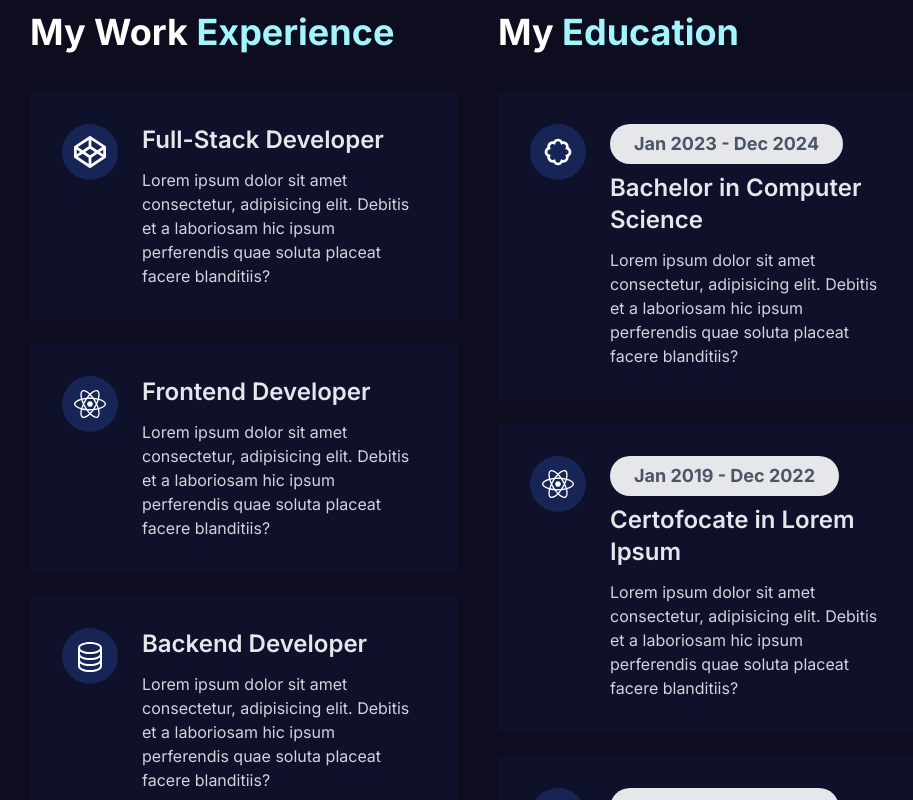
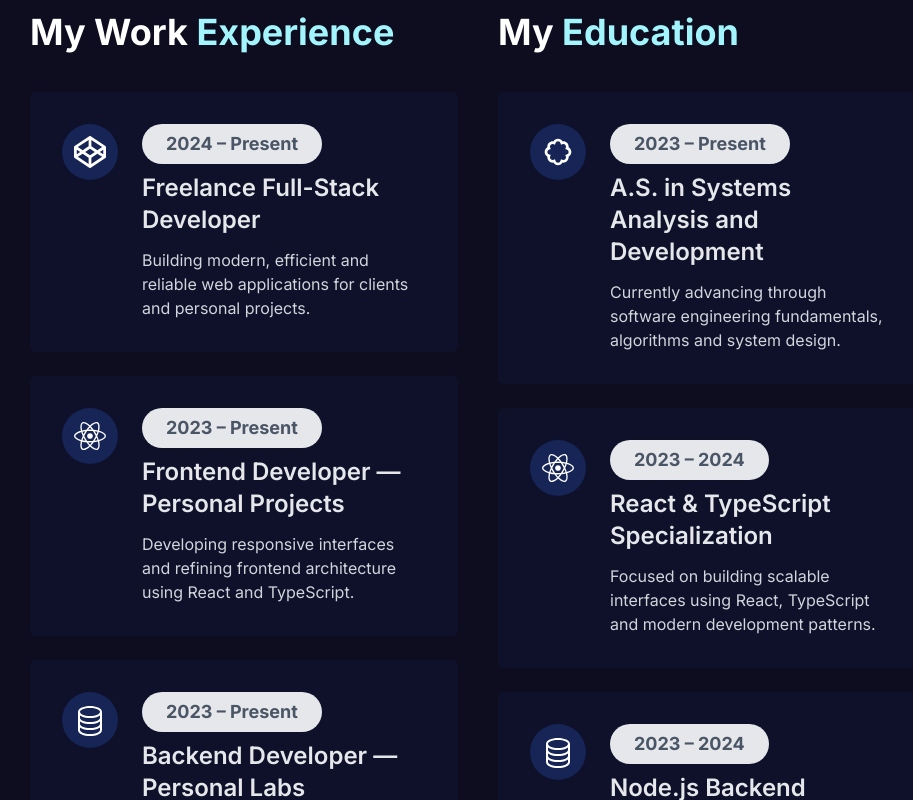
Before and after one commit to davi-p-oliveira-11/davi-p-oliveira-dev, a Next.js app: page / in a window 1280 px wide. Shown: the part 1480-2280 px from the top of the page, without its empty margins (162-1075 px from the left). Built offline with nearby package versions, Linux system fonts and the light colour scheme.

Commit message:
updated resumesection

```diff
--- a/components/Home/Resume/Resume.tsx
+++ b/components/Home/Resume/Resume.tsx
@@ -1,3 +1,5 @@
+"use client";
+
 import React from "react";
 import ResumeCard from "./ResumeCard";
 import { BsDatabase } from "react-icons/bs";
@@ -8,49 +10,76 @@ const Resume = () => {
   return (
     <div className="pt-20 pb-16">
       <div className="w-[90%] sm:w-[70%] mx-auto grid grid-cols-1 xl:grid-cols-2 gap-10">
-        {/* Work Part */}
+
+        {/* Work Experience */}
         <div>
           <h1 className="text-3xl sm:text-4xl font-bold text-white">
             My Work <span className="text-cyan-200">Experience</span>
           </h1>
+
           <div
-            className="mt-10"
+            className="mt-10 space-y-6"
             data-aos="zoom-in"
             data-aos-anchor-placement="top-center"
           >
-            <ResumeCard Icon={FaCodepen} role="Full-Stack Developer" />
-            <ResumeCard Icon={FaReact} role="Frontend Developer" />
-            <ResumeCard Icon={BsDatabase} role="Backend Developer" />
+            <ResumeCard
+              Icon={FaCodepen}
+              role="Freelance Full-Stack Developer"
+              date="2024 – Present"
+              description="Building modern, efficient and reliable web applications for clients and personal projects."
+            />
+
+            <ResumeCard
+              Icon={FaReact}
+              role="Frontend Developer — Personal Projects"
+              date="2023 – Present"
+              description="Developing responsive interfaces and refining frontend architecture using React and TypeScript."
+            />
+
+            <ResumeCard
+              Icon={BsDatabase}
+              role="Backend Developer — Personal Labs"
+              date="2023 – Present"
+              description="Designing APIs, authentication flows and backend structures with Node.js, Express and TypeScript."
+            />
           </div>
         </div>
-        {/* Education Part */}
+
+        {/* Education */}
         <div>
           <h1 className="text-3xl sm:text-4xl font-bold text-white">
             My <span className="text-cyan-200">Education</span>
           </h1>
+
           <div
-            className="mt-10"
+            className="mt-10 space-y-6"
             data-aos="zoom-out"
             data-aos-anchor-placement="top-center"
             data-aos-delay="300"
           >
             <ResumeCard
               Icon={BiBadge}
-              role="Bachelor in Computer Science"
-              date="Jan 2023 - Dec 2024"
+              role="A.S. in Systems Analysis and Development"
+              date="2023 – Present"
+              description="Currently advancing through software engineering fundamentals, algorithms and system design."
             />
+
             <ResumeCard
               Icon={FaReact}
-              role="Certofocate in Lorem Ipsum"
-              date="Jan 2019 - Dec 2022"
+              role="React & TypeScript Specialization"
+              date="2023 – 2024"
+              description="Focused on building scalable interfaces using React, TypeScript and modern development patterns."
             />
+
             <ResumeCard
               Icon={BsDatabase}
-              role="Backend Developer"
-              date="Jan 2019 - Dec 2022"
+              role="Node.js Backend Development Track"
+              date="2023 – 2024"
+              description="Studying API design, database integration and backend logic for scalable applications."
             />
           </div>
         </div>
+
       </div>
     </div>
   );
--- a/components/Home/Resume/ResumeCard.tsx
+++ b/components/Home/Resume/ResumeCard.tsx
@@ -1,29 +1,45 @@
-import React from 'react'
-import { IconType } from 'react-icons'
+import React from "react";
+import { IconType } from "react-icons";
 
-type resumeCardProps = {
-   role: string,
-   Icon: IconType,
-   date?: string,
-}
+type ResumeCardProps = {
+  role: string;
+  Icon: IconType;
+  date?: string;
+  description?: string;
+};
 
-const ResumeCard = ({ Icon, role, date}: resumeCardProps) => {
+const ResumeCard = ({ Icon, role, date, description }: ResumeCardProps) => {
   return (
-    <div className='mb-6'>
-      <div className='flex items-start space-x-6 bg-blue-950/20 transition-all duration-300 p-4 sm:p-8 rounded:md'>
-        <div className='sm:w-14 sm:h-14 w-10 h-10 bg-blue-950 rounded-full flex items-center justify-center flex-col'>
+    <div className="mb-6">
+      <div className="flex items-start space-x-6 bg-blue-950/20 transition-all duration-300 p-4 sm:p-8 rounded-md">
+
+        {/* Icon */}
+        <div className="sm:w-14 sm:h-14 w-10 h-10 bg-blue-950 rounded-full flex items-center justify-center">
           <Icon className="sm:w-8 sm:h-8 w-6 h-6 text-white" />
         </div>
-        <div className='flex-1'>
+
+        {/* Text Section */}
+        <div className="flex-1">
           {date && (
-            <h1 className='mb-2 sm:px-6 sm:py-1.5 px-4 py-1 rounded-full bg-gray-200 text-gray-600 w-fit sm:text-lg text-sm font-bold'>{date}</h1>
+            <h1 className="mb-2 sm:px-6 sm:py-1.5 px-4 py-1 rounded-full bg-gray-200 text-gray-600 w-fit sm:text-lg text-sm font-bold">
+              {date}
+            </h1>
           )}
-          <h1 className='text-gray-200 text-xl sm:text-2xl font-semibold'>{role}</h1>
-          <p className='text-gray-300 text-sm sm:text-base pt-3'>Lorem ipsum dolor sit amet consectetur, adipisicing elit. Debitis et a laboriosam hic ipsum perferendis quae soluta placeat facere blanditiis?</p>
+
+          <h1 className="text-gray-200 text-xl sm:text-2xl font-semibold">
+            {role}
+          </h1>
+
+          {description && (
+            <p className="text-gray-300 text-sm sm:text-base pt-3">
+              {description}
+            </p>
+          )}
         </div>
+
       </div>
     </div>
-  )
-}
+  );
+};
 
-export default ResumeCard
+export default ResumeCard;
--- a/components/Home/Services/Services.tsx
+++ b/components/Home/Services/Services.tsx
@@ -12,7 +12,7 @@ const Services = () => {
           <ServiceCard
             icon="/images/s4.png"
             name="Web Development"
-            description="Building high-performance, scalable, and modern web applications using the latest technologies."
+            description="Structured, efficient and purpose-driven web applications built with clarity and consistency."
           />
         </div>
         <div
```
Also changed, not shown: components/Home/Projects/Projects.tsx (+12 -4 lines).
